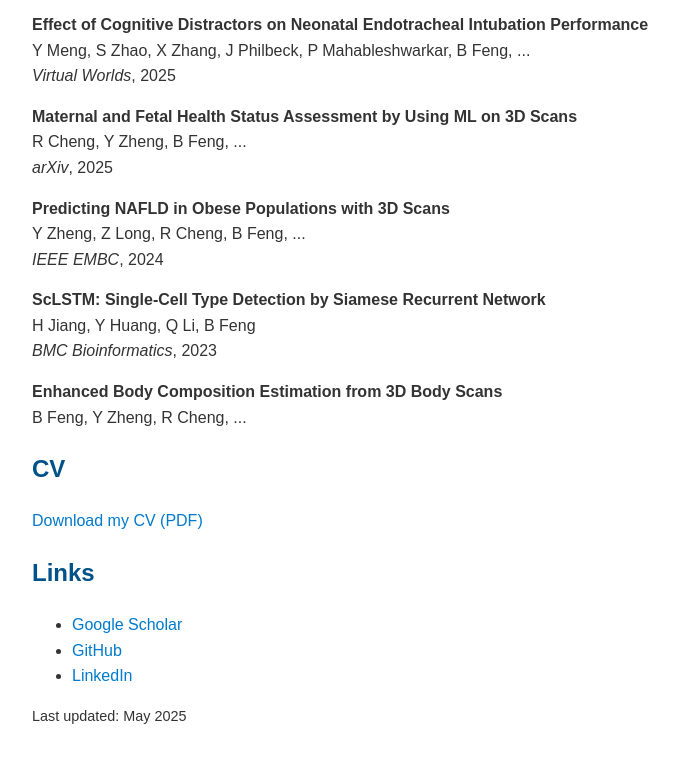
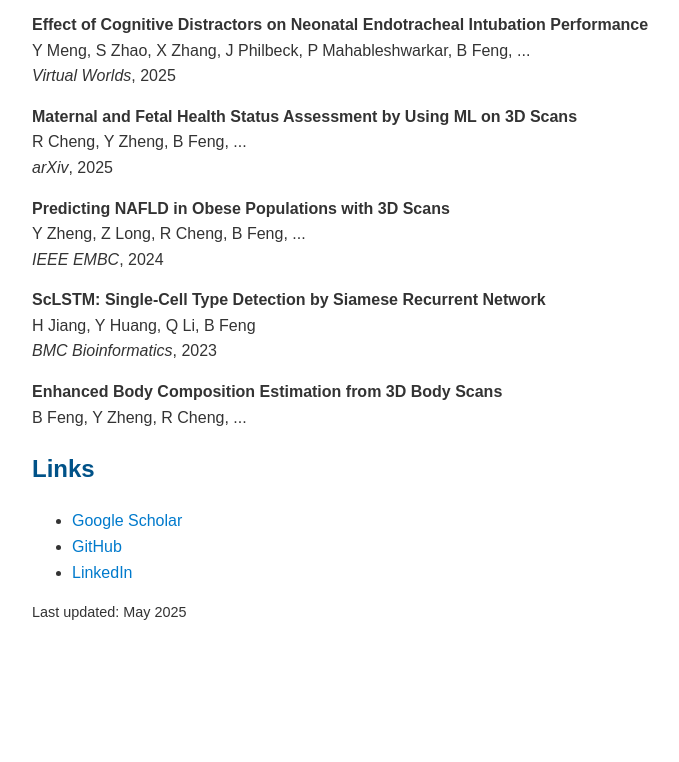
Before and after one commit to BuoyF/boyuanf.github.io, a plain HTML site: page index.html in a window 1280 px wide. Shown: the part 683-1445 px from the top of the page, without its empty margins (208-887 px from the left). After the commit the page ends 1347 px from the top, so only its background shows below. Drawn offline with Linux system fonts and the light colour scheme.

Commit message:
Update index.html

```diff
--- a/index.html
+++ b/index.html
@@ -81,8 +81,7 @@
         B Feng, Y Zheng, R Cheng, ...
     </div>
 
-    <h2>CV</h2>
-    <p><a href="cv.pdf" target="_blank">Download my CV (PDF)</a></p>
+
 
     <h2>Links</h2>
     <ul>
```
